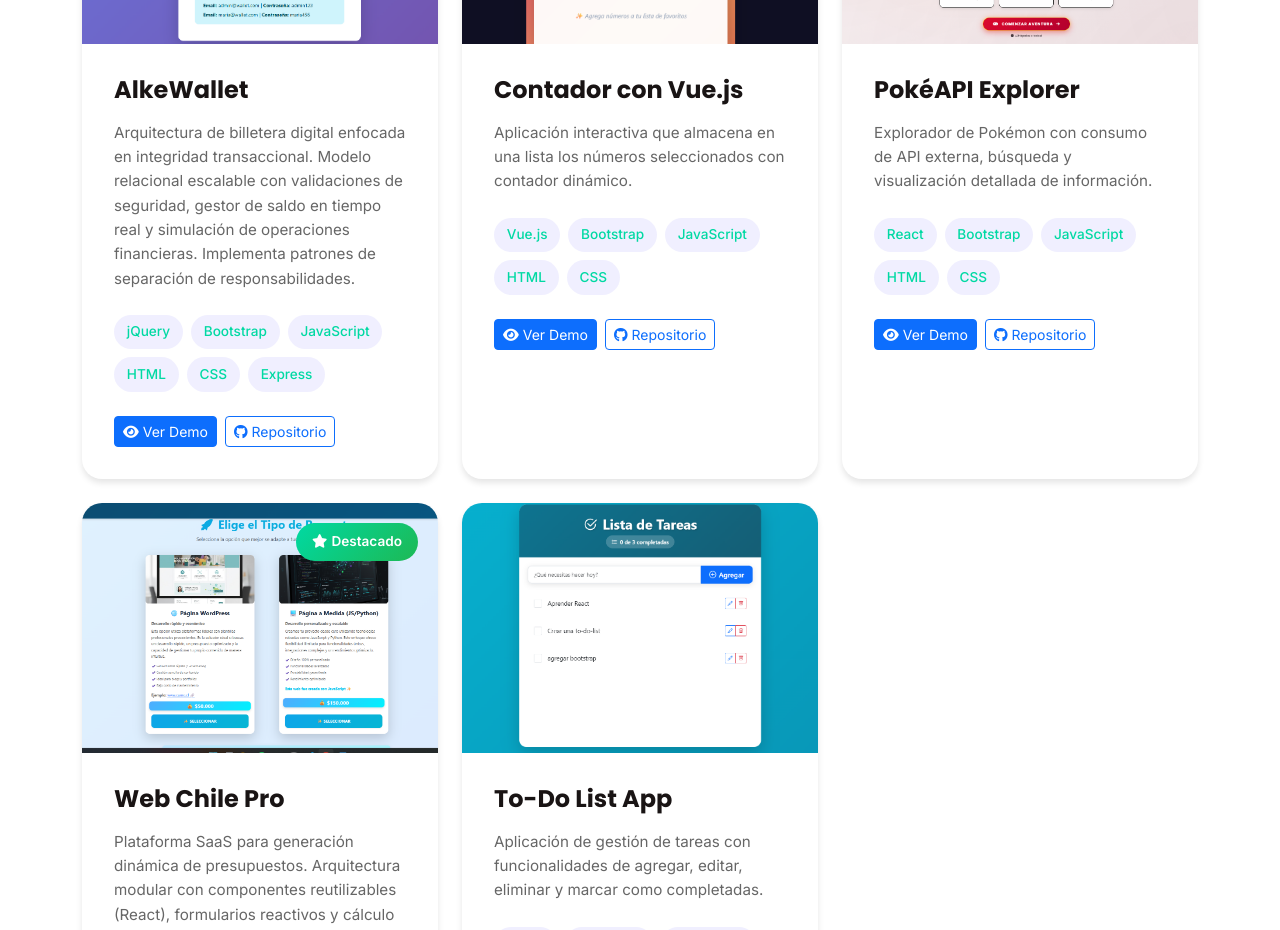
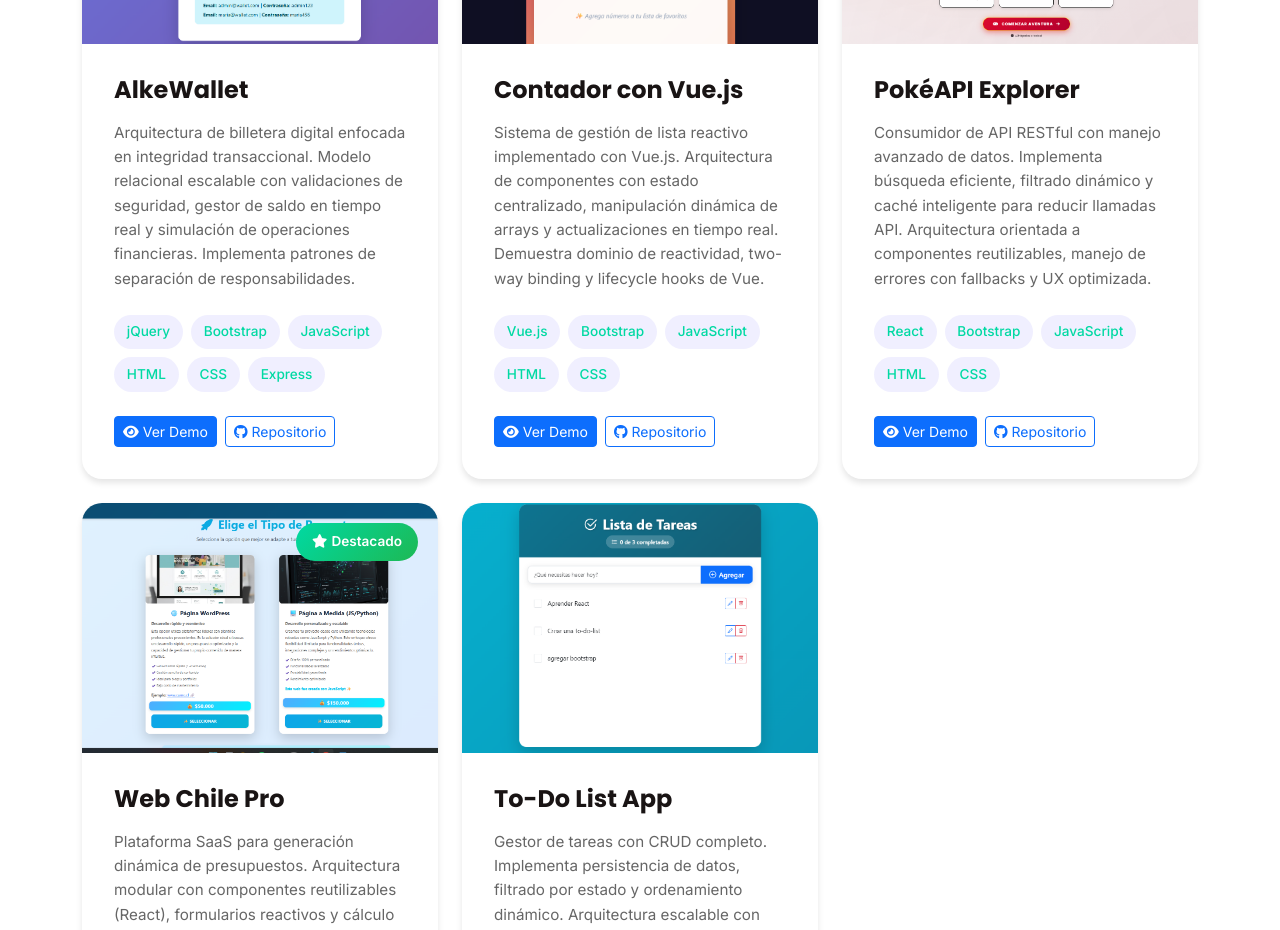
Before and after one commit to rasoh2/portafolio, a React (Vite) app: page / in a window 1280 px wide. Shown: the part 2540-3470 px from the top of the page. Built offline with nearby package versions, Linux system fonts and the light colour scheme.

Commit message:
Mejorar descripciones arquitectónicas en todos los proyectos

```diff
--- a/src/components/Projects.jsx
+++ b/src/components/Projects.jsx
@@ -34,7 +34,7 @@
       id: 2,
       title: "Contador con Vue.js",
       description:
-        "Aplicación interactiva que almacena en una lista los números seleccionados con contador dinámico.",
+        "Sistema de gestión de lista reactivo implementado con Vue.js. Arquitectura de componentes con estado centralizado, manipulación dinámica de arrays y actualizaciones en tiempo real. Demuestra dominio de reactividad, two-way binding y lifecycle hooks de Vue.",
       image: proyecto2,
       technologies: ["Vue.js", "Bootstrap", "JavaScript", "HTML", "CSS"],
       demoUrl: "https://contador1-vuejs.netlify.app/",
@@ -45,7 +45,7 @@
       id: 3,
       title: "PokéAPI Explorer",
       description:
-        "Explorador de Pokémon con consumo de API externa, búsqueda y visualización detallada de información.",
+        "Consumidor de API RESTful con manejo avanzado de datos. Implementa búsqueda eficiente, filtrado dinámico y caché inteligente para reducir llamadas API. Arquitectura orientada a componentes reutilizables, manejo de errores con fallbacks y UX optimizada.",
       image: proyecto3,
       technologies: ["React", "Bootstrap", "JavaScript", "HTML", "CSS"],
       demoUrl: "https://pokeapih2.netlify.app/",
@@ -67,7 +67,7 @@
       id: 5,
       title: "To-Do List App",
       description:
-        "Aplicación de gestión de tareas con funcionalidades de agregar, editar, eliminar y marcar como completadas.",
+        "Gestor de tareas con CRUD completo. Implementa persistencia de datos, filtrado por estado y ordenamiento dinámico. Arquitectura escalable con componentes React especializados, hooks personalizados y manejo eficiente de estado para operaciones complejas.",
       image: proyecto5,
       technologies: ["React", "Bootstrap", "JavaScript", "CSS", "HTML"],
       demoUrl: "https://to-do-list-pro3.netlify.app/",
```
